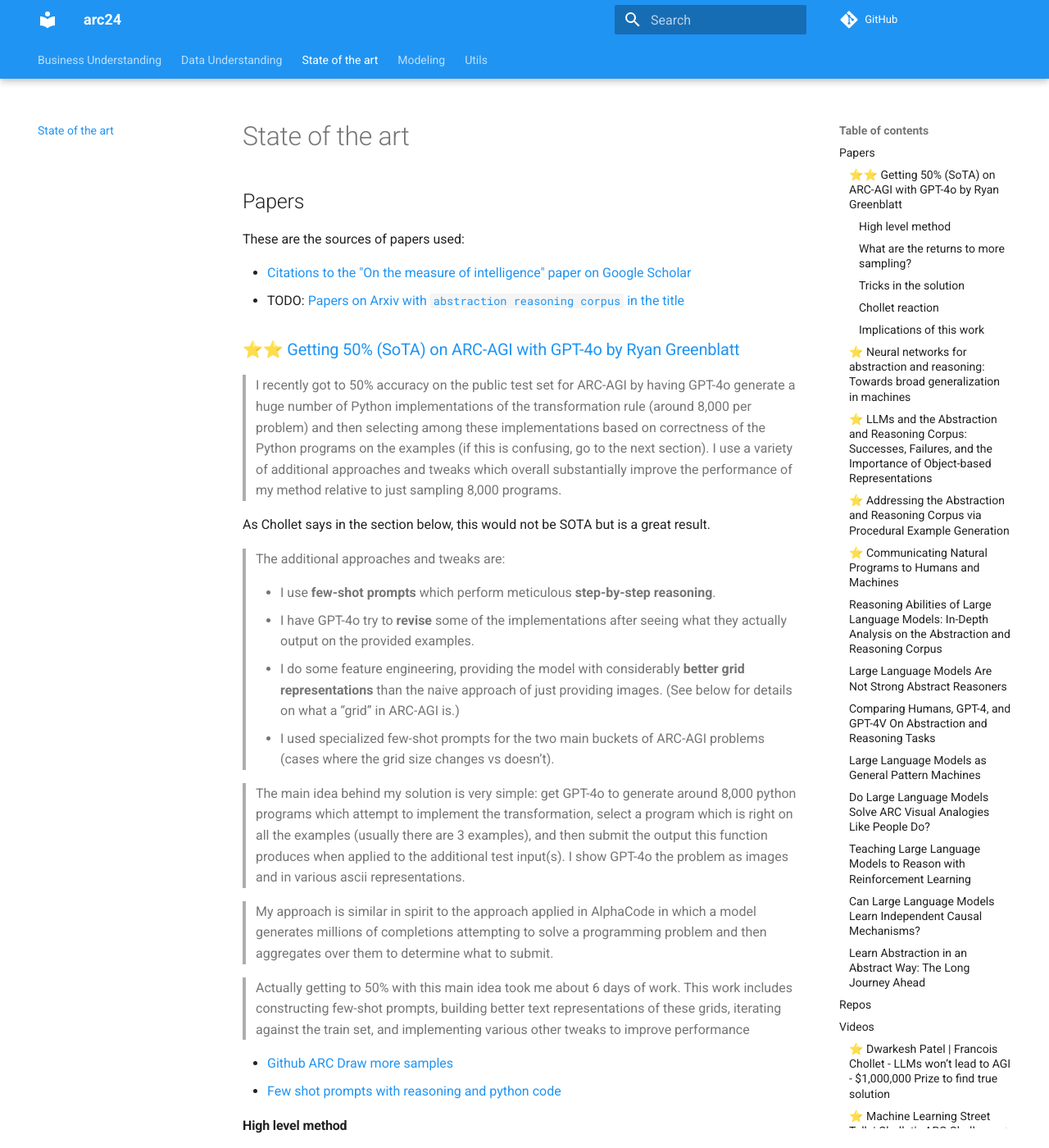
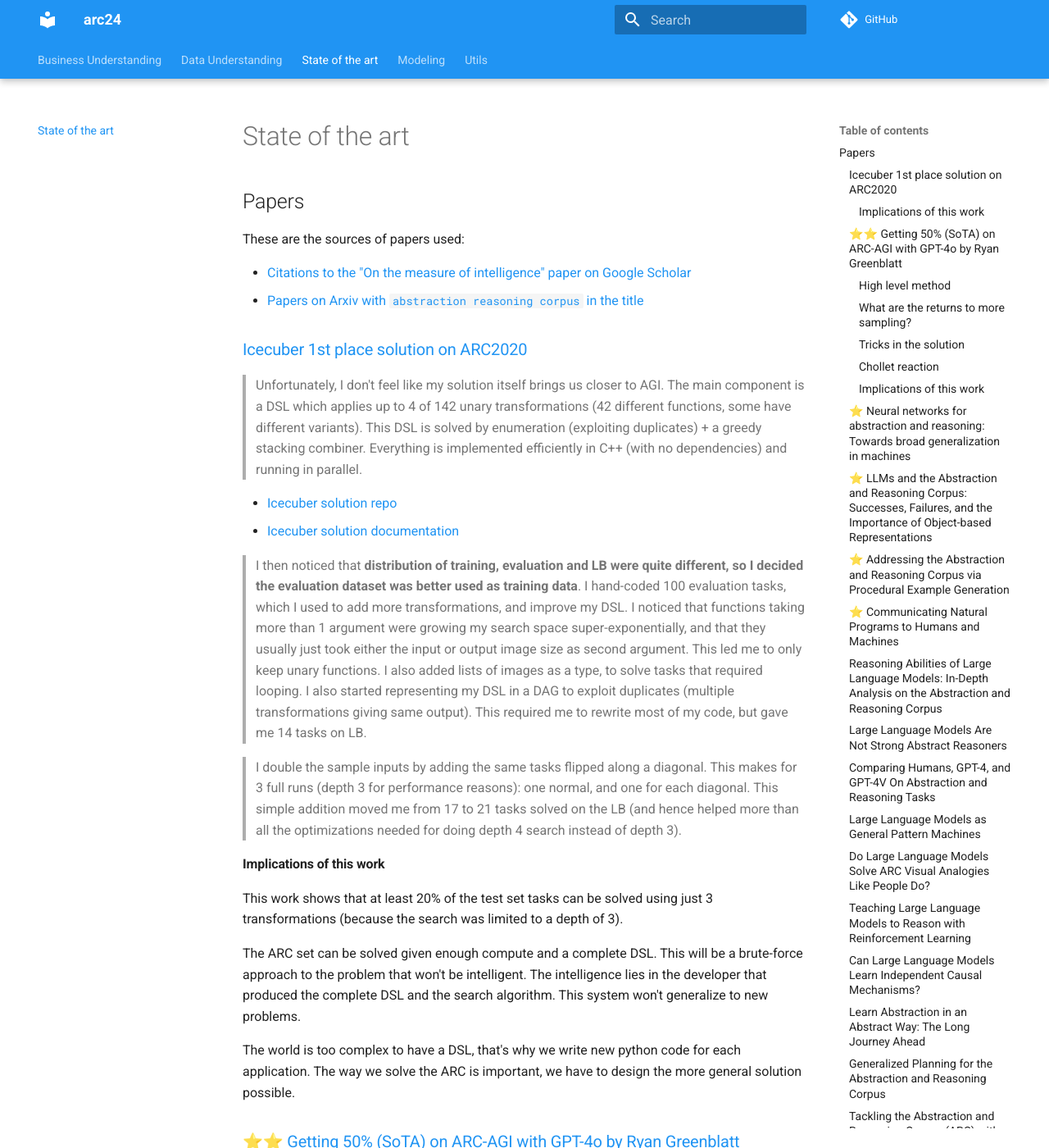
Before and after one commit to zhengjunyao-work/arc24, an MkDocs documentation site: the page built from docs/03_State_of_the_art.md, in a window 1280 px wide and 1400 px high. Shown: the whole window at 82% size. Built offline with MkDocs 1.6.1 and Material for MkDocs 9.7.7, drawn with Linux system fonts in a browser that asks for light colours; comment, search, counter and statistics services are not loaded; some of the changed text lies outside the part shown.

Commit message:
added icecuber solution

```diff
--- a/docs/03_State_of_the_art.md
+++ b/docs/03_State_of_the_art.md
@@ -7,7 +7,31 @@
 These are the sources of papers used:
 
 - [Citations to the "On the measure of intelligence" paper on Google Scholar](https://scholar.google.com/scholar?start=10&hl=en&scisbd=1&as_sdt=2005&sciodt=0,5&cites=645844335140263496&scipsc=)
-- TODO: [Papers on Arxiv with `abstraction reasoning corpus` in the title](https://arxiv.org/search/advanced?advanced=&terms-0-operator=AND&terms-0-term=abstraction+reasoning+corpus&terms-0-field=title&classification-physics_archives=all&classification-include_cross_list=include&date-filter_by=all_dates&date-year=&date-from_date=&date-to_date=&date-date_type=submitted_date&abstracts=show&size=50&order=-announced_date_first)
+- [Papers on Arxiv with `abstraction reasoning corpus` in the title](https://arxiv.org/search/advanced?advanced=&terms-0-operator=AND&terms-0-term=abstraction+reasoning+corpus&terms-0-field=title&classification-physics_archives=all&classification-include_cross_list=include&date-filter_by=all_dates&date-year=&date-from_date=&date-to_date=&date-date_type=submitted_date&abstracts=show&size=50&order=-announced_date_first)
+
+### [Icecuber 1st place solution on ARC2020](https://www.kaggle.com/competitions/abstraction-and-reasoning-challenge/discussion/154597)
+
+> Unfortunately, I don't feel like my solution itself brings us closer to AGI. The main component is a DSL which applies up to 4 of 142 unary transformations (42 different functions, some have different variants). This DSL is solved by enumeration (exploiting duplicates) + a greedy stacking combiner. Everything is implemented efficiently in C++ (with no dependencies) and running in parallel.
+
+- [Icecuber solution repo](https://github.com/top-quarks/ARC-solution)
+- [Icecuber solution documentation](https://github.com/top-quarks/ARC-solution/blob/master/ARC-solution_documentation.pdf)
+
+> I then noticed that **distribution of training, evaluation and LB were quite different, so I decided the evaluation dataset was better used as training data**. I hand-coded 100 evaluation tasks, which I used to add more transformations, and improve my DSL. I noticed that functions taking more than 1 argument were growing my search space super-exponentially, and that they usually just took either the input or output image size as second argument. This led me to only keep unary functions. I also added lists of images as a type, to solve tasks that required looping. I also started representing my DSL in a DAG to exploit duplicates (multiple transformations giving same output). This required me to rewrite most of my code, but gave me 14 tasks on LB.
+
+<!--- --->
+
+> I double the sample inputs by adding the same tasks flipped along a diagonal. This makes for 3 full runs (depth 3 for performance reasons): one normal, and one for each diagonal. This simple addition moved me from 17 to 21 tasks solved on the LB (and hence helped more than all the optimizations needed for doing depth 4 search instead of depth 3).
+
+#### Implications of this work
+
+This work shows that at least 20% of the test set tasks can be solved using just 3 transformations (because the search was limited to a depth of 3).
+
+The ARC set can be solved given enough compute and a complete DSL. This will be a brute-force approach
+to the problem that won't be intelligent. The intelligence lies in the developer that produced the
+complete DSL and the search algorithm. This system won't generalize to new problems.
+
+The world is too complex to have a DSL, that's why we write new python code for each application.
+The way we solve the ARC is important, we have to design the more general solution possible.
 
 ### ⭐⭐ [Getting 50% (SoTA) on ARC-AGI with GPT-4o by Ryan Greenblatt](https://redwoodresearch.substack.com/p/getting-50-sota-on-arc-agi-with-gpt)
 
@@ -260,11 +284,23 @@
 
 This paper is not relevant for the task.
 
+### [Generalized Planning for the Abstraction and Reasoning Corpus](https://arxiv.org/abs/2401.07426)
+
+### [Tackling the Abstraction and Reasoning Corpus (ARC) with Object-centric Models and the MDL Principle](https://arxiv.org/abs/2311.00545)
+
+### [Large Language Model as a System of Multiple Expert Agents: An Approach to solve the Abstraction and Reasoning Corpus Challenge](https://arxiv.org/abs/2310.05146)
+
+### [A Neurodiversity-Inspired Solver for the Abstraction and Reasoning Corpus Using Visual Imagery and Program Synthesis](https://arxiv.org/abs/2302.09425)
+
+### [Graphs, Constraints, and Search for the Abstraction and Reasoning Corpus](https://arxiv.org/abs/2210.09880)
+
 ## Repos
 
 - [arc-dsl](https://github.com/michaelhodel/arc-dsl) Domain Specific Language for the Abstraction and Reasoning Corpus by Michael Hodel, member of MindsAI team
 - [https://github.com/michaelhodel/re-arc](https://github.com/michaelhodel/re-arc) RE-ARC: Reverse-Engineering the Abstraction and Reasoning Corpus by Michael Hodel, member of MindsAI team
 - [ARC Draw more samples](https://github.com/rgreenblatt/arc_draw_more_samples_pub) is the repo for the article "Getting 50% (SoTA) on ARC-AGI with GPT-4o by Ryan Greenblatt"
+- [Generalized-Planning-for-the-Abstraction-and-Reasoning-Corpus](https://github.com/you68681/GPAR)
+- [Icecuber solution repo](https://github.com/top-quarks/ARC-solution)
 
 ## Videos
 
@@ -340,13 +376,14 @@
 
 ## TODO
 
-- [x] Jack Cole approach
-- [x] Buck approach
-- [ ] Icecube approach
+- [x] Jack Cole approach (active inference)
+- [x] Buck approach (write python programs with GPT4o)
+- [ ] Icecuber approach (DSL): https://www.kaggle.com/competitions/abstraction-and-reasoning-challenge/discussion/154597
 - [ ] What is the best way to encode 2d information for an LLM like Llama3?
 - [ ] How can we learn from few examples? Do we need a good representation of the data? Why ML methods need huge datasets? That is where the priors kick in, those priors influence the representation of the data.
 - [ ] Search more relevant papers
-  - [ ] https://arxiv.org/search/advanced?advanced=&terms-0-operator=AND&terms-0-term=abstraction+reasoning+corpus&terms-0-field=title&classification-physics_archives=all&classification-include_cross_list=include&date-filter_by=all_dates&date-year=&date-from_date=&date-to_date=&date-date_type=submitted_date&abstracts=show&size=50&order=-announced_date_first
-  - [ ]
+  - [x] Citations from 2024
+  - [x] Papers with Abstraction and Reasoning Corpus in the title
   - [ ] Read Kaggle's forum to see if more relevant papers were added
+  - [ ] Links from https://arcprize.org/guide
 - [ ] Contrastive learning. Can a model predict if two input/output pairs belong to the same task?
```
